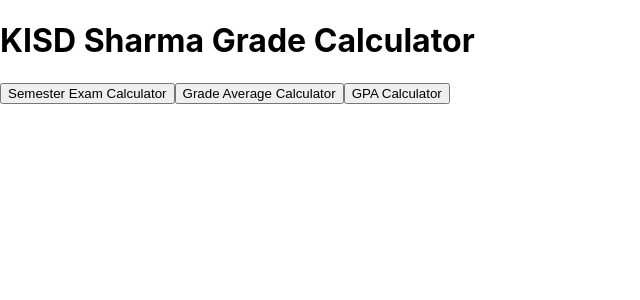
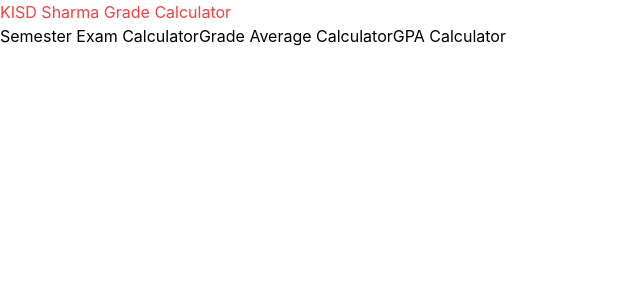
Before and after one commit to nathan-sharma/kisd-grade-calculator, a React (Create React App) app: page / in a window 1280 px wide. Shown: the top 300 px of the page, without its empty margins (0-640 px from the left). Built offline with nearby package versions, Linux system fonts and the light colour scheme.

Commit message:
added tailwindcss

```diff
--- /dev/null
+++ b/postcss.config.js
@@ -0,0 +1,6 @@
+module.exports = {
+  plugins: {
+    tailwindcss: {},
+    autoprefixer: {},
+  },
+}
--- a/src/App.js
+++ b/src/App.js
@@ -8,7 +8,7 @@
 
   return (
     <div className="App">
-      <h1>KISD Sharma Grade Calculator</h1>
+      <h1 class="text-red-500">KISD Sharma Grade Calculator</h1>
       {!calculatorType && ( // Conditionally render buttons
         <div>
           <button onClick={() => setCalculatorType('semester')}>Semester Exam Calculator</button>
--- a/src/index.css
+++ b/src/index.css
@@ -1,4 +1,9 @@
-body {
+/* ./src/index.css */
+@tailwind base;
+@tailwind components;
+@tailwind utilities;
+
+body {  /* Your other CSS rules go *after* the @tailwind directives */
   margin: 0;
   font-family: -apple-system, BlinkMacSystemFont, 'Segoe UI', 'Roboto', 'Oxygen',
     'Ubuntu', 'Cantarell', 'Fira Sans', 'Droid Sans', 'Helvetica Neue',
--- /dev/null
+++ b/tailwind.config.js
@@ -0,0 +1,11 @@
+/** @type {import('tailwindcss').Config} */
+module.exports = {
+  content: [
+    "./src/**/*.{js,jsx,ts,tsx}", // Note the * inclusion here
+    "./public/index.html", // If you use an html file
+  ],
+  theme: {
+    extend: {},
+  },
+  plugins: [],
+}
```
Also changed, not shown: 1 other file (tests, documents, lock files or other folders).
